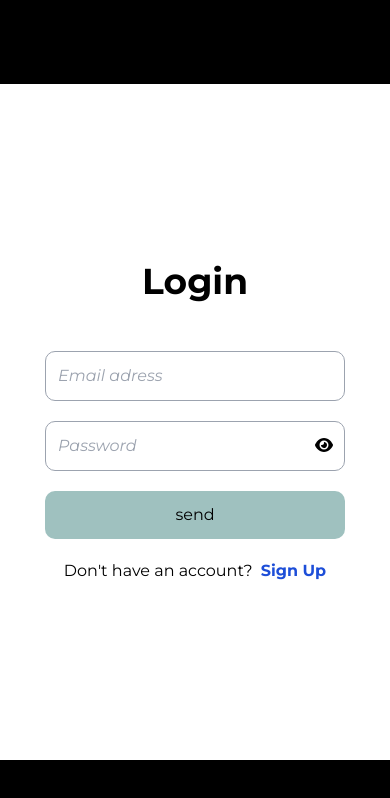
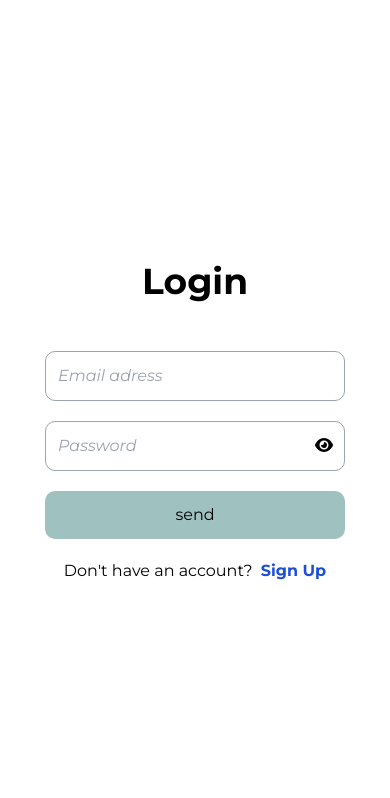
Before and after one commit to barisbalcimusic/chat-bot, a React (Vite) app in the folder frontend/: page /login in a window 390 px wide. Shown: the top 798 px of the page. Built offline with nearby package versions, Linux system fonts and the light colour scheme.

Commit message:
responsivity issue try with svw & svh units

```diff
--- a/frontend/src/App.css
+++ b/frontend/src/App.css
@@ -19,14 +19,12 @@ body {
   display: flex;
   justify-content: center;
   align-items: center;
-  width: 100vw;
-  height: 100vh;
   background-color: black;
 }
 
 #root {
-  width: 100vw;
-  height: 80vh;
+  width: 100svw;
+  height: 100svh;
 }
 
 * {
```
